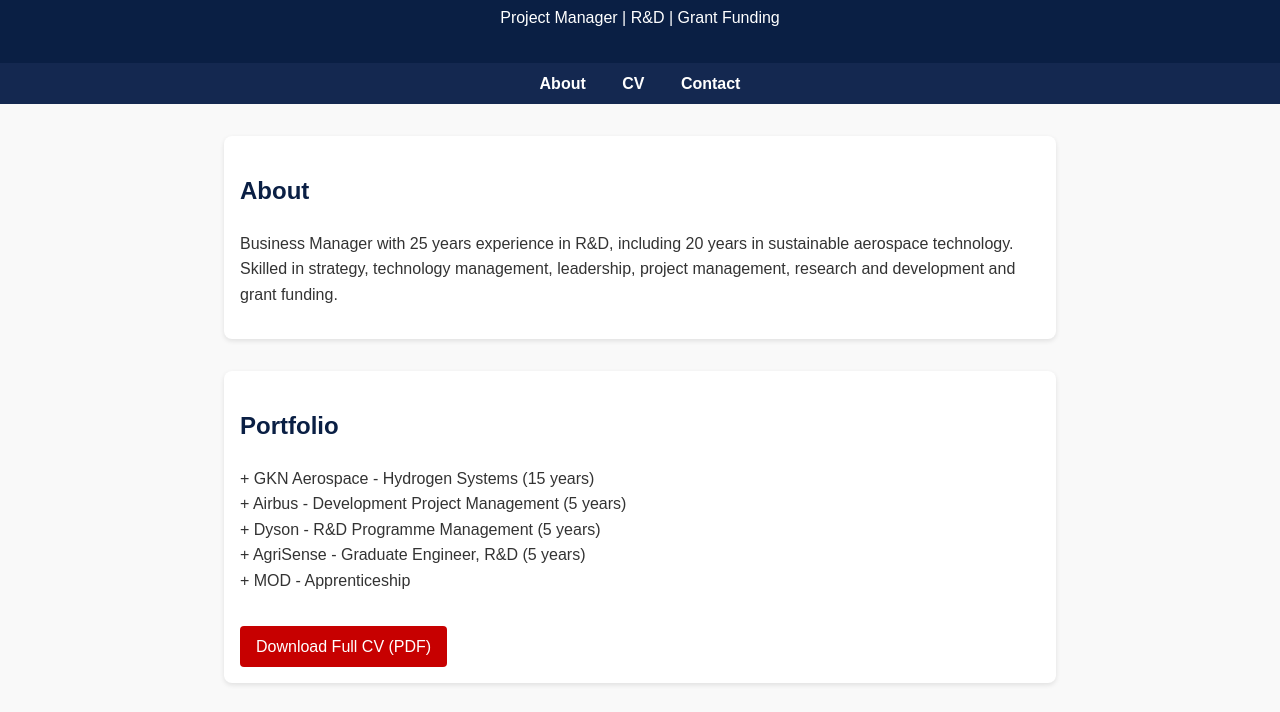
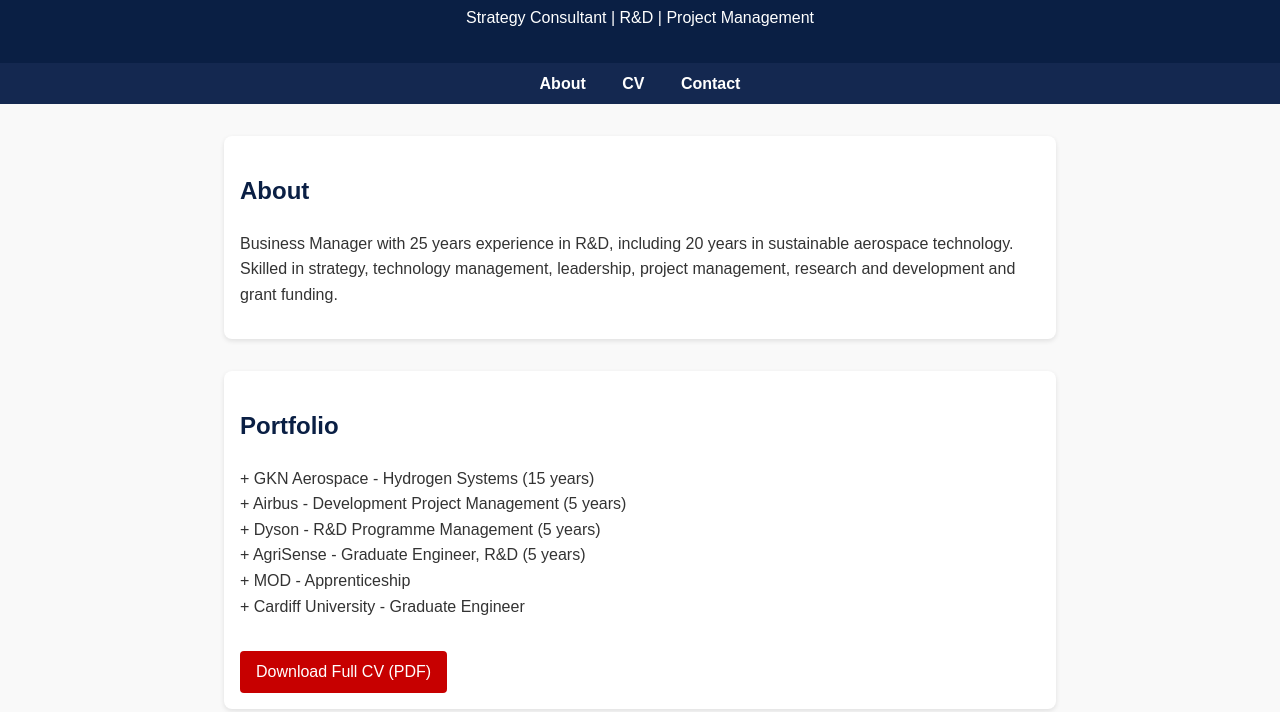
Before and after one commit to StrategeeConsulting/StrategeeConsulting.github.io, a plain HTML site: page index.html in a window 1280 px wide. Shown: the part 86-798 px from the top of the page. Drawn offline with Linux system fonts and the light colour scheme.

Commit message:
Update index.html

```diff
--- a/index.html
+++ b/index.html
@@ -71,7 +71,7 @@
 <body>
   <header>
     <h1>Adrian Bates</h1>
-    <p>Project Manager | R&D | Grant Funding</p>
+    <p>Strategy Consultant | R&D | Project Management</p>
   </header>
 
   <nav>
@@ -92,7 +92,7 @@
   <section id="cv">
     <h2>Portfolio</h2>
     <p>
-      + GKN Aerospace - Hydrogen Systems (15 years)<br>+ Airbus - Development Project Management (5 years)<br>+ Dyson - R&D Programme Management (5 years)<br>+ AgriSense - Graduate Engineer, R&D (5 years)<br>+ MOD - Apprenticeship
+      + GKN Aerospace - Hydrogen Systems (15 years)<br>+ Airbus - Development Project Management (5 years)<br>+ Dyson - R&D Programme Management (5 years)<br>+ AgriSense - Graduate Engineer, R&D (5 years)<br>+ MOD - Apprenticeship<br>+ Cardiff University - Graduate Engineer
     </p>
     <a class="btn" href="cv.pdf" target="_blank">Download Full CV (PDF)</a>
     <!-- Upload a file called cv.pdf to the repo for this link to work -->
```
